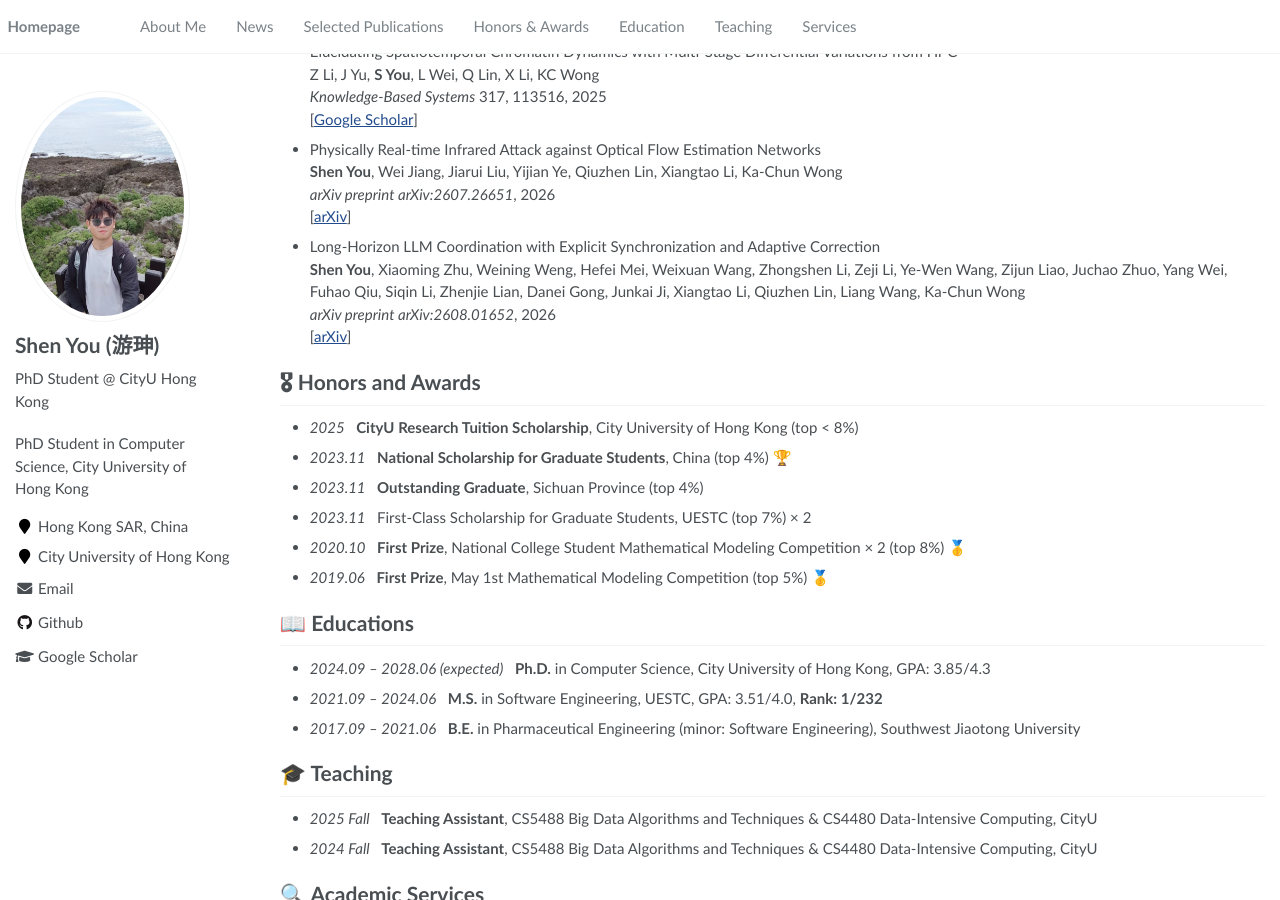
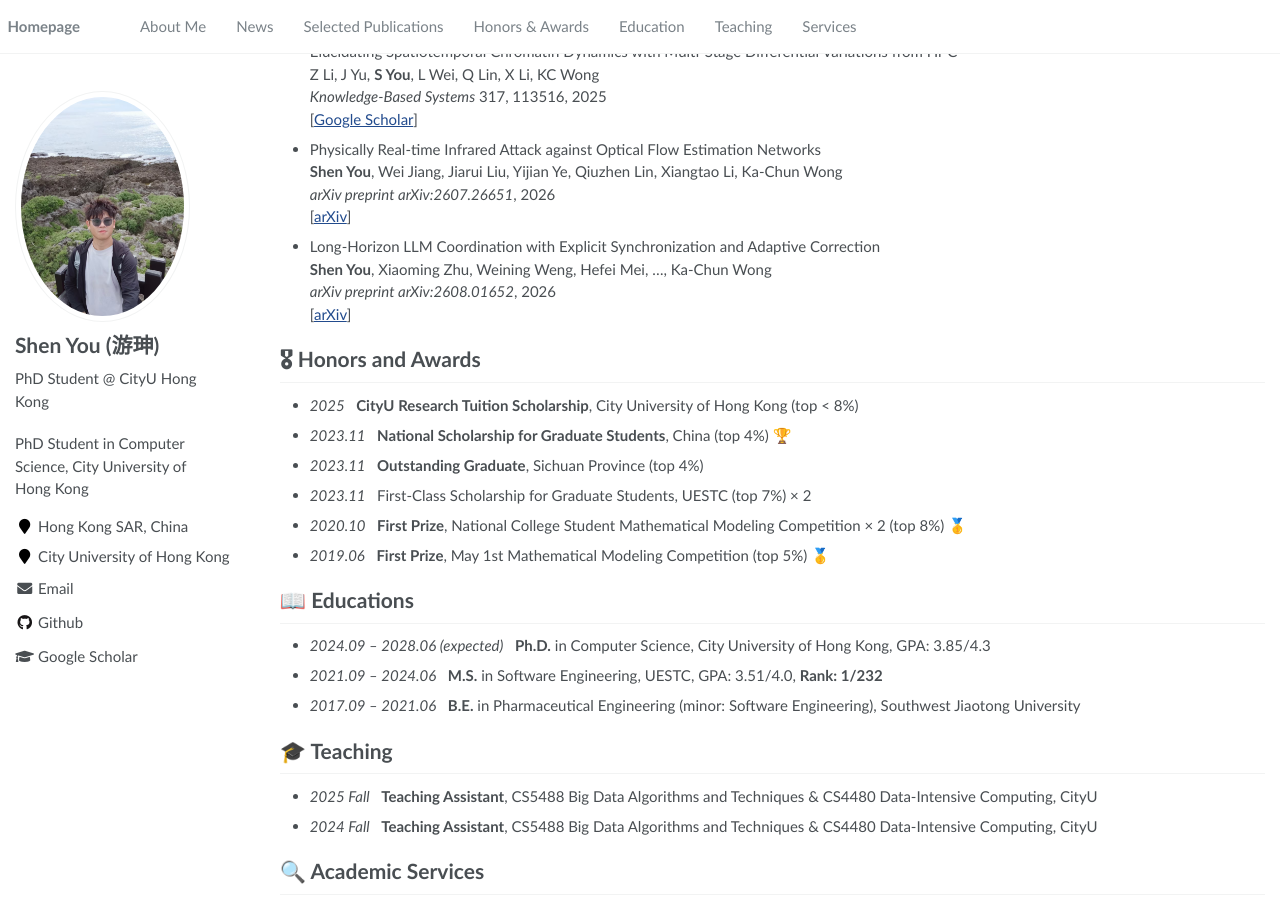
Before and after one commit to youshengithub/youshengit.github.io, a Jekyll site: the page built from _pages/about.md, in a window 1280 px wide and 900 px high, scrolled down 1585 px. Built offline with Jekyll 4.4.1, drawn with Linux system fonts in a browser that asks for light colours.

```diff
--- a/_pages/about.md
+++ b/_pages/about.md
@@ -95,7 +95,7 @@ A query-efficient black-box adversarial attack against defensive DNNs via multi-
   \[[arXiv](https://arxiv.org/abs/2607.26651)\]
 
 - Long-Horizon LLM Coordination with Explicit Synchronization and Adaptive Correction \
-  **Shen You**, Xiaoming Zhu, Weining Weng, Hefei Mei, Weixuan Wang, Zhongshen Li, Zeji Li, Ye-Wen Wang, Zijun Liao, Juchao Zhuo, Yang Wei, Fuhao Qiu, Siqin Li, Zhenjie Lian, Danei Gong, Junkai Ji, Xiangtao Li, Qiuzhen Lin, Liang Wang, Ka-Chun Wong \
+  **Shen You**, Xiaoming Zhu, Weining Weng, Hefei Mei, ..., Ka-Chun Wong \
   *arXiv preprint arXiv:2608.01652*, 2026 \
   \[[arXiv](https://arxiv.org/abs/2608.01652)\]
 
```
